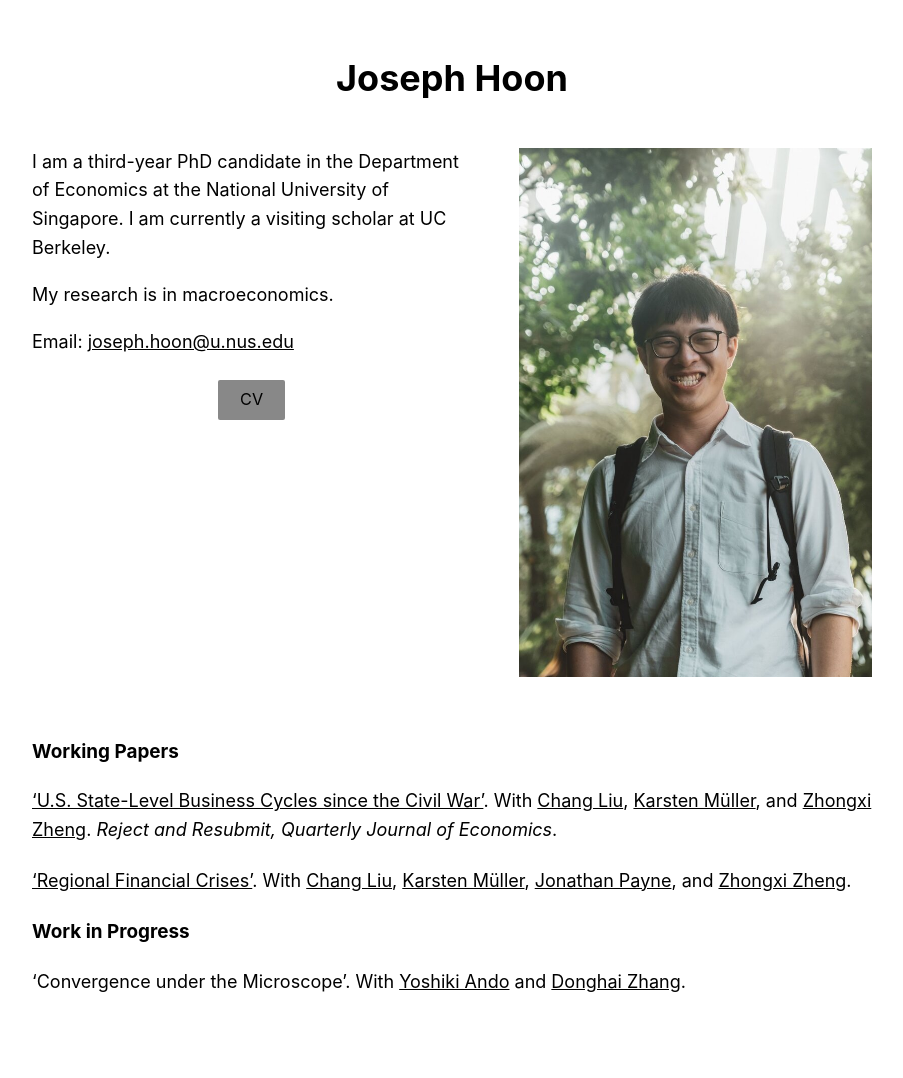
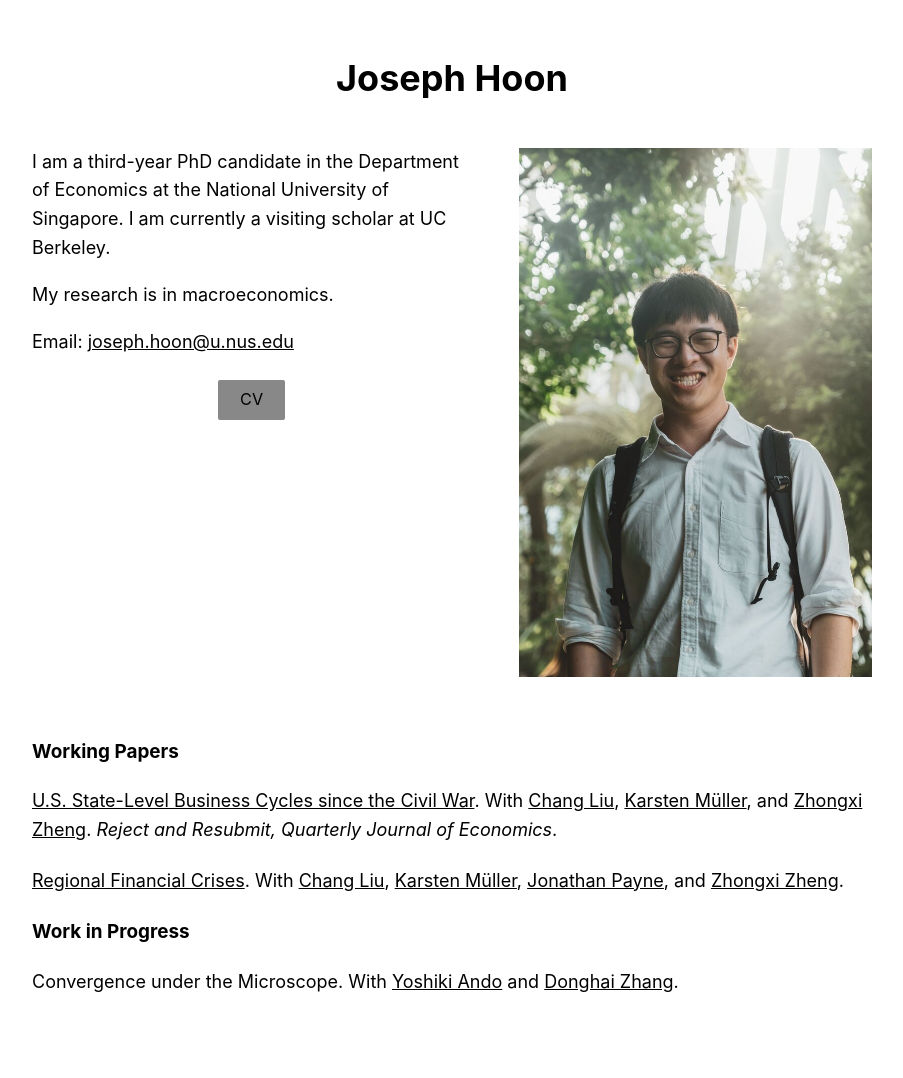
Before and after one commit to josephhoon/josephhoon.github.io, a Jekyll site: the page built from index.html, in a window 1280 px wide. Shown: the whole page, without its empty margins (188-1091 px from the left). Built offline with Jekyll 4.4.1, drawn with Linux system fonts in a browser that asks for light colours; some of the changed lines change nothing that is shown.

Commit message:
Remove single quotes from all paper titles

```diff
--- a/index.html
+++ b/index.html
@@ -34,7 +34,7 @@ layout: default
 
 <div class="paper">
   <a href="https://drive.google.com/file/d/1gNyYYLosBSC7YJyGJOAGJKYCh9P-aBNc/view?usp=sharing"
-     target="_blank" rel="noopener">&lsquo;U.S. State-Level Business Cycles since the Civil War&rsquo;</a>.
+     target="_blank" rel="noopener">U.S. State-Level Business Cycles since the Civil War</a>.
   With <a href="https://sites.google.com/view/liu-chang/home">Chang Liu</a>,
   <a href="https://www.karstenmueller.com/">Karsten M&uuml;ller</a>,
   and <a href="https://sites.google.com/view/zhongxizheng/home">Zhongxi Zheng</a>.
@@ -43,7 +43,7 @@ layout: default
 
 <div class="paper">
   <a href="https://drive.google.com/file/d/1vtcwZD4lOdyLROvGBDggnRoSGkXV13-T/view?usp=sharing"
-     target="_blank" rel="noopener">&lsquo;Regional Financial Crises&rsquo;</a>.
+     target="_blank" rel="noopener">Regional Financial Crises</a>.
   With <a href="https://sites.google.com/view/liu-chang/home">Chang Liu</a>,
   <a href="https://www.karstenmueller.com/">Karsten M&uuml;ller</a>,
   <a href="https://sites.google.com/site/jonathanedgarpayne/">Jonathan Payne</a>,
@@ -53,7 +53,7 @@ layout: default
 <h2>Work in Progress</h2>
 
 <div class="paper">
-  &lsquo;Convergence under the Microscope&rsquo;.
+  Convergence under the Microscope.
   With <a href="https://www.yoshikiando.com/">Yoshiki Ando</a>
   and <a href="http://donghaizhang.com/">Donghai Zhang</a>.
 </div>
```
